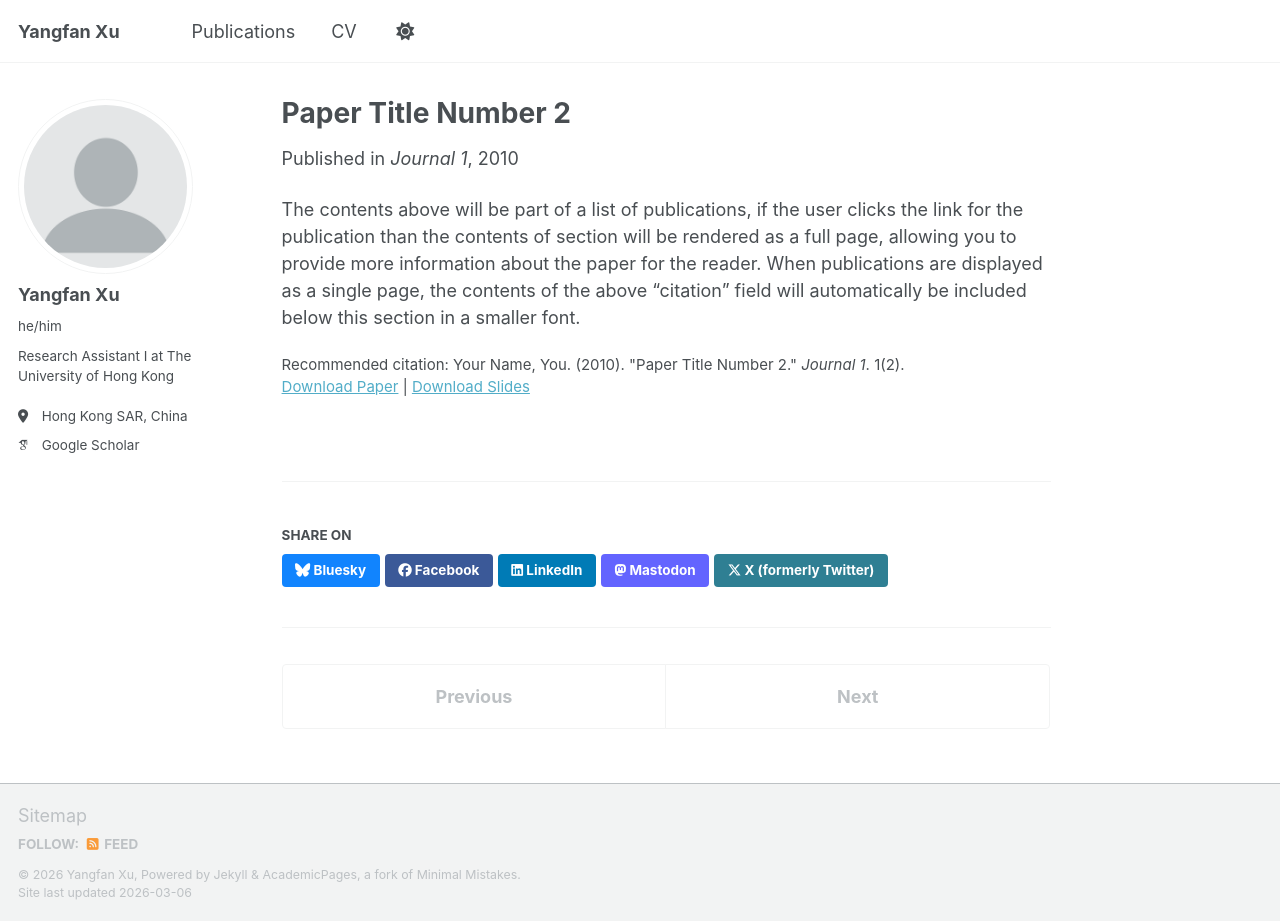
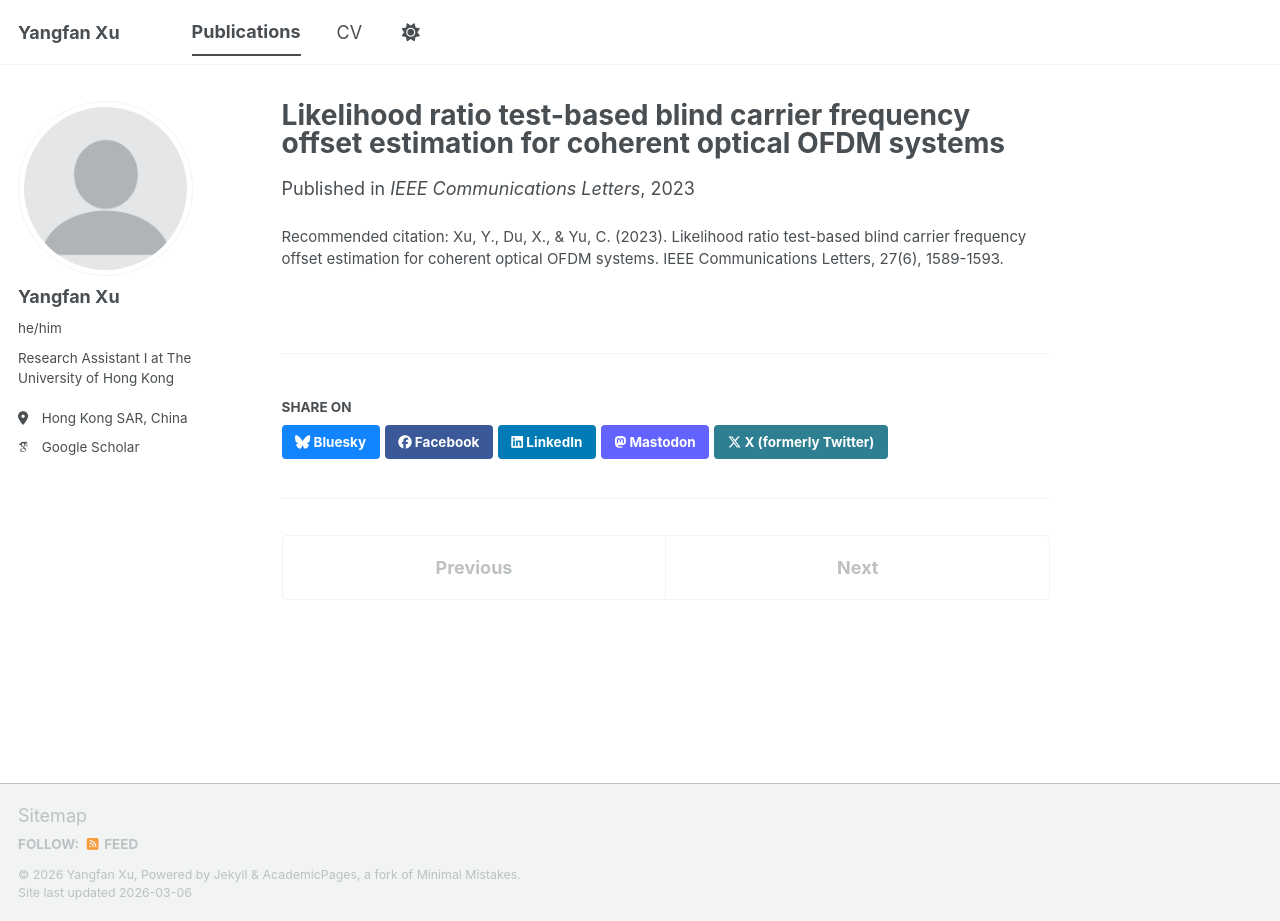
Before and after one commit to ethanxu02/ethanxu02.github.io, a Jekyll site: the page built from _publications/2010-10-01-paper-title-number-2.md, in a window 1280 px wide and 921 px high. Built offline with Jekyll 4.4.1, drawn with Linux system fonts in a browser that asks for light colours; some web fonts are replaced; a script bundle is joined from its source files by our own code; library files that are not in the unit come from our copies.

Commit message:
Update 2010-10-01-paper-title-number-2.md

```diff
--- a/_publications/2010-10-01-paper-title-number-2.md
+++ b/_publications/2010-10-01-paper-title-number-2.md
@@ -1,14 +1,8 @@
 ---
-title: "Paper Title Number 2"
+title: "Likelihood ratio test-based blind carrier frequency offset estimation for coherent optical OFDM systems"
 collection: publications
 category: manuscripts
-permalink: /publication/2010-10-01-paper-title-number-2
-excerpt: 'This paper is about the number 2. The number 3 is left for future work.'
-date: 2010-10-01
-venue: 'Journal 1'
-slidesurl: 'https://academicpages.github.io/files/slides2.pdf'
-paperurl: 'https://academicpages.github.io/files/paper2.pdf'
-citation: 'Your Name, You. (2010). &quot;Paper Title Number 2.&quot; <i>Journal 1</i>. 1(2).'
+date: 2023-04-25
+venue: 'IEEE Communications Letters'
+citation: 'Xu, Y., Du, X., & Yu, C. (2023). Likelihood ratio test-based blind carrier frequency offset estimation for coherent optical OFDM systems. IEEE Communications Letters, 27(6), 1589-1593.'
 ---
-
-The contents above will be part of a list of publications, if the user clicks the link for the publication than the contents of section will be rendered as a full page, allowing you to provide more information about the paper for the reader. When publications are displayed as a single page, the contents of the above "citation" field will automatically be included below this section in a smaller font.
```
